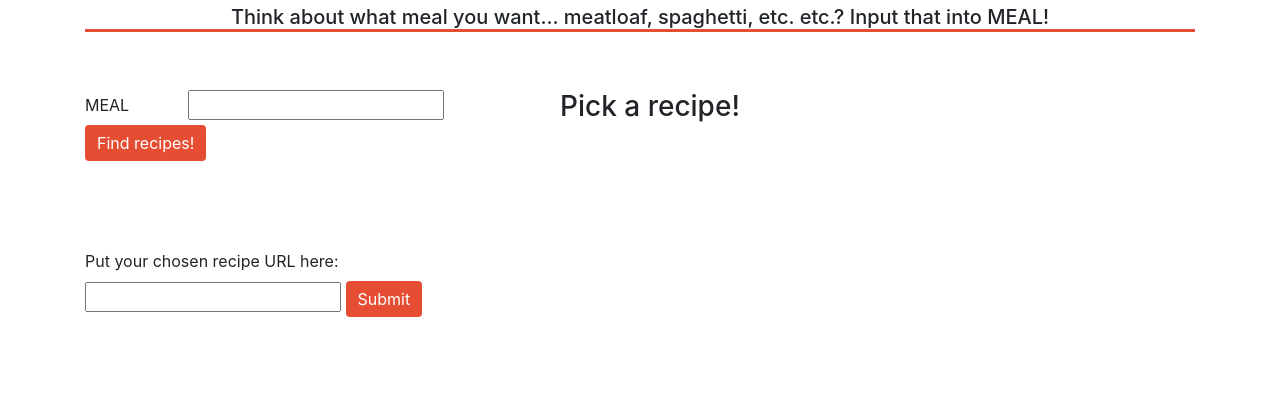
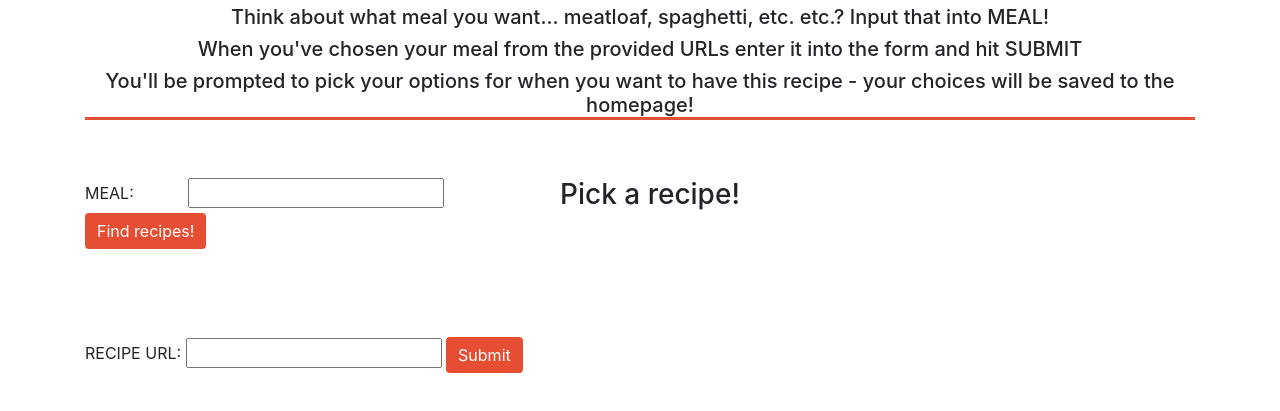
Before and after one commit to tingtingctt/Home-Chef, a plain HTML site: page recipe.html in a window 1280 px wide. Shown: the part 271-682 px from the top of the page. Drawn offline with nearby package versions, Linux system fonts and the light colour scheme.

Commit message:
Added more how-to and styles to recipe.html

```diff
--- a/assets/recipe.css
+++ b/assets/recipe.css
@@ -51,3 +51,7 @@ h4:hover{
 .btn:hover{
     background-color: hsla(0, 50%, 49%, 1);
 }
+
+a {
+    color: hsla(0, 50%, 49%, 1);
+}
--- a/recipe.html
+++ b/recipe.html
@@ -41,8 +41,10 @@
             <div class="col-12">
                 <h1>ADD A NEW RECIPE:</h1>
                 <h2>Here's how it works.</h2>
-                <h5 id = "borderSection">Think about what meal you want... meatloaf, spaghetti, etc. etc.? Input that into MEAL!</h5>
-                <h5></h5>
+                <h5>Think about what meal you want... meatloaf, spaghetti, etc. etc.? Input that into MEAL!</h5>
+                <h5>When you've chosen your meal from the provided URLs enter it into the form and hit SUBMIT</h5>
+                <h5 id = "borderSection">You'll be prompted to pick your options for when you want to have this recipe - your choices will be saved to the homepage!</h5>
+
             </div>
         </div>
 
@@ -50,7 +52,7 @@
             <div class="col-5">
                 <form>
                     <div class="form-group">
-                        <label for="inputMeal">MEAL&nbsp&nbsp&nbsp&nbsp&nbsp&nbsp&nbsp&nbsp&nbsp&nbsp&nbsp&nbsp</label>
+                        <label for="inputMeal">MEAL:&nbsp&nbsp&nbsp&nbsp&nbsp&nbsp&nbsp&nbsp&nbsp&nbsp&nbsp</label>
                         <input type="text" class = "inputMeal">
                         <button type = "submit" class="btn btn-primary mealBtn">Find recipes!</button>
                     </div>
@@ -59,7 +61,7 @@
                 </br>
                 </br>
                 <form>
-                    <label for="recipe URL">Put your chosen recipe URL here:</label>
+                    <label for="recipe URL">RECIPE URL:</label>
                     <input type="text" class="inputURL">
                     <button type = "button" class = "btn btn-primary urlBtn" data-toggle="modal" data-target ="optionsModal">Submit</button>
                 </form>
```
